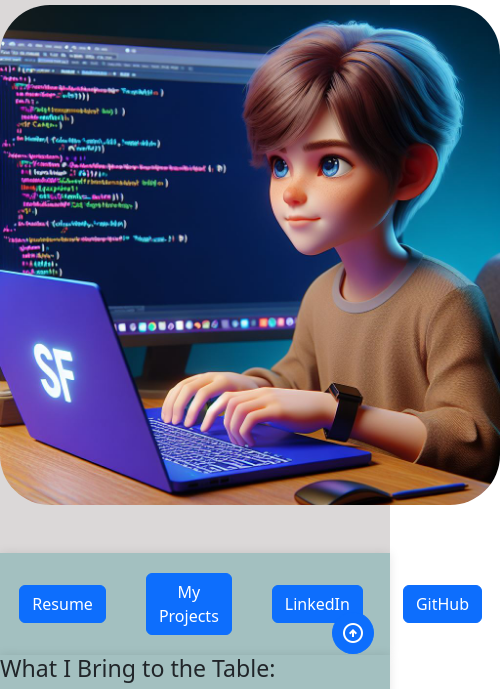
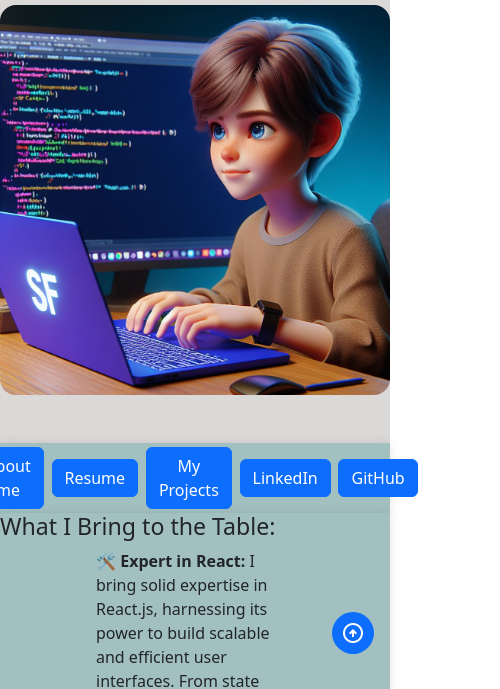
Before and after one commit to sfazliddin/sfazliddin.github.io, a website built with Parcel: page index.html in a window 390 px wide. Shown: the part 174-863 px from the top of the page, 500 px wide, since content can reach past the window. Built offline with nearby package versions, Linux system fonts and the light colour scheme.

Commit message:
fixed responsiveness issue

```diff
--- a/index.html
+++ b/index.html
@@ -12,7 +12,7 @@
     />
     <link rel="stylesheet" href="https://fonts.googleapis.com/css2?family=Material+Symbols+Outlined:opsz,wght,FILL,GRAD@20..48,100..700,0..1,-50..200" />
   </head>
-  <body class="scrollbar scrollbar-primary">
+  <body >
 
     <header class="py-5">
       <div class="d-inline-flex justify-content-center">
@@ -28,25 +28,25 @@
         </h1>
       </div>
 
-      <div>
-        <img src="./boy-coding.jpeg" alt="A boy coding" />
-      </div>
+
+        <img src="./boy-coding.jpeg" class="img-fluid rounded-4 m-auto d-block" alt="A boy coding" />
+
 
     </header>
 
-    <section class="d-flex justify-content-center" id="buttons">
-      <a href="#about-me" class="button btn btn-primary">About me</a>
-      <a href="#resume" class="button btn btn-primary">Resume</a>
-      <a href="my-projects.html" class="button btn btn-primary">My Projects</a>
+    <section class="d-flex justify-content-center " id="buttons">
+      <a href="#about-me" class=" button btn btn-primary">About me</a>
+      <a href="#resume" class=" button btn btn-primary">Resume</a>
+      <a href="my-projects.html" class=" button btn btn-primary">My Projects</a>
       <a
         href="https://www.linkedin.com/in/sfazliddin"
-        class="button btn btn-primary"
+        class=" button btn btn-primary"
         target="_blank"
         >LinkedIn</a
       >
       <a
         href="https://www.github.com/sfazliddin"
-        class="button btn btn-primary"
+        class=" button btn btn-primary"
         target="_blank"
         >GitHub</a
       >
--- a/style.css
+++ b/style.css
@@ -1,29 +1,22 @@
 section {
   box-shadow: 0 0 10px rgba(0, 0, 0, 0.1);
-
+  width: auto !important;
   align-items: center;
   background-color: #a3c0c0;
 }
-body {
-}
+
 header {
   background-color: #dbd8d8;
 
   text-align: center;
-
+  width: auto;
   align-self: auto;
 }
 img {
-  display: block;
-  margin: 0 auto;
-  padding: 0;
-  border-radius: 10%;
   width: 500px; /* Set the width to the desired size */
-  height: auto; /* Set the height to the desired size */
-  object-fit: cover; /* Ensure the image covers the entire container */
 }
 
 .button {
   transition: background-color 0.3s ease;
-  margin: 20px;
+  margin: 1%;
 }
```
Also changed, not shown: README.md (deleted).
